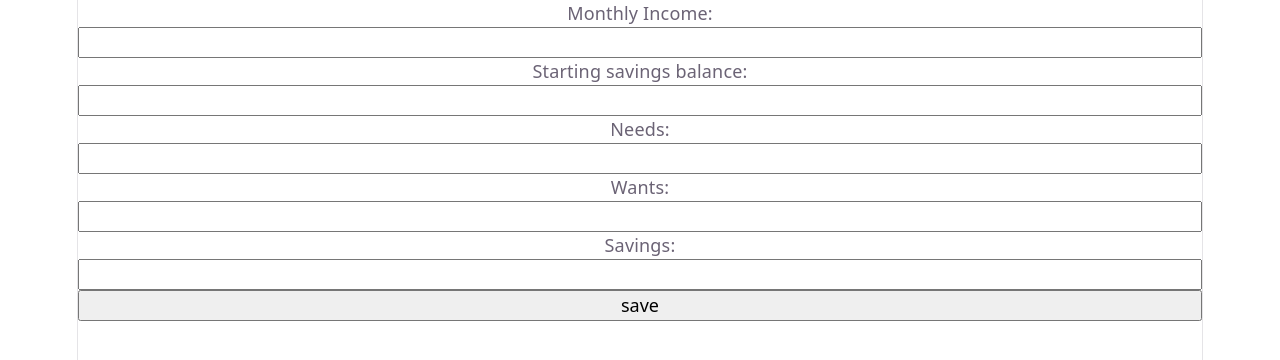
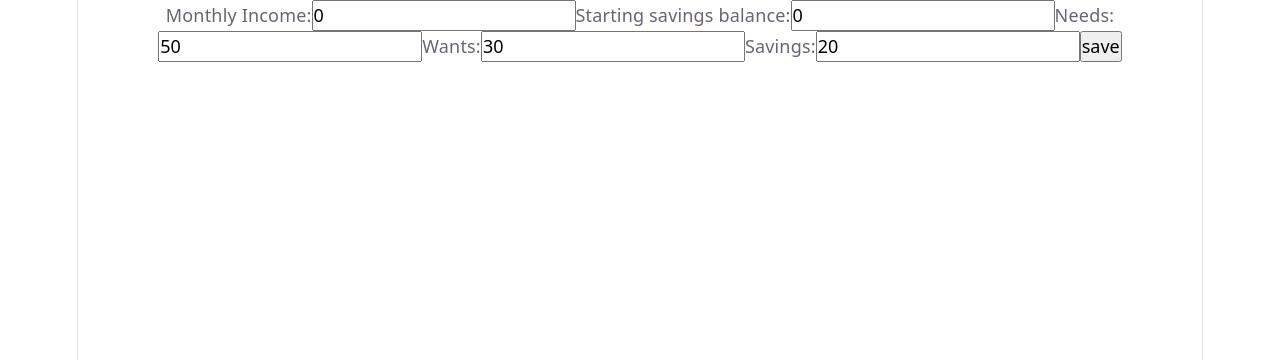
Before and after one commit to ctrlvish/budgeting-tool, a React (Vite) app: page / in a window 1280 px wide. Shown: the top 360 px of the page. Built offline with nearby package versions, Linux system fonts and the light colour scheme.

Commit message:
more settings page stuff

```diff
--- a/src/pages/Settings.tsx
+++ b/src/pages/Settings.tsx
@@ -2,27 +2,86 @@ import { useEffect, useState } from "react";
 import type { BudgetSetting } from '../types'
 import { useBudgetSettings } from "../hooks/useBudgetSettings";
 
+const defaultSettings: BudgetSetting = {
+    monthlyIncome: 0,
+    startingSavingsBalance: 0,
+    needs: 50,
+    wants: 30,
+    savings: 20
+}
+
 export default function Settings(){
     const { settings, save } = useBudgetSettings()
 
+    const [formData, setFormData] = useState<BudgetSetting>(defaultSettings)
+
+    const handleChange = (e : React.ChangeEvent<HTMLInputElement>) => {
+        const {name, value} = e.target
+
+        setFormData((prevData) => ({
+            ...prevData,
+            [name] : Number(value)
+        }))
+
+    }
+
+    const handleSubmit = (e : React.SubmitEvent<HTMLFormElement>) => {
+        e.preventDefault()
+        save(formData)
+    }
+
+    useEffect(() => {
+        settings && setFormData(settings)
+    }, [settings])
+
     return (
-    <>
-    <label htmlFor='monthlyIncomeInput'>Monthly Income:</label>
-    <input type = 'text' id="monthlyIncomeInput"></input>
+    <form onSubmit={handleSubmit}>
+        <label htmlFor='monthlyIncomeInput'>Monthly Income:</label>
+        <input
+            type = 'number'
+            id="monthlyIncomeInput"
+            name="monthlyIncome"
+            value={formData.monthlyIncome}
+            onChange={handleChange}
+        ></input>
 
-    <label htmlFor='startingSavingsInput'>Starting savings balance:</label>
-    <input type = 'text' id="startingSavingsInput"></input>
+        <label htmlFor='startingSavingsBalanceInput'>Starting savings balance:</label>
+        <input
+            type = 'number'
+            id="startingSavingsBalanceInput"
+            name="startingSavingsBalance"
+            value={formData.startingSavingsBalance}
+            onChange={handleChange}
+        ></input>
 
-    <label htmlFor='needsInput'>Needs:</label>
-    <input type = 'text' id="needsInput"></input>
+        <label htmlFor='needsInput'>Needs:</label>
+        <input
+            type = 'number'
+            id="needsInput"
+            name="needs"
+            value={formData.needs}
+            onChange={handleChange}
+        ></input>
 
-    <label htmlFor='wantsInput'>Wants:</label>
-    <input type = 'text' id="wantsInput"></input>
+        <label htmlFor='wantsInput'>Wants:</label>
+        <input
+            type = 'number'
+            id="wantsInput"
+            name="wants"
+            value={formData.wants}
+            onChange={handleChange}
+        ></input>
 
-    <label htmlFor='savingsInput'>Savings:</label>
-    <input type = 'text' id="savingsInput"></input>
+        <label htmlFor='savingsInput'>Savings:</label>
+        <input
+            type = 'number'
+            id="savingsInput"
+            name="savings"
+            value={formData.savings}
+            onChange={handleChange}
+        ></input>
 
-    <button>save</button>
-    </>
+        <button type="submit">save</button>
+    </form>
     )
 }
```
Also changed, not shown: src/types/index.ts (+5 -5 lines).
